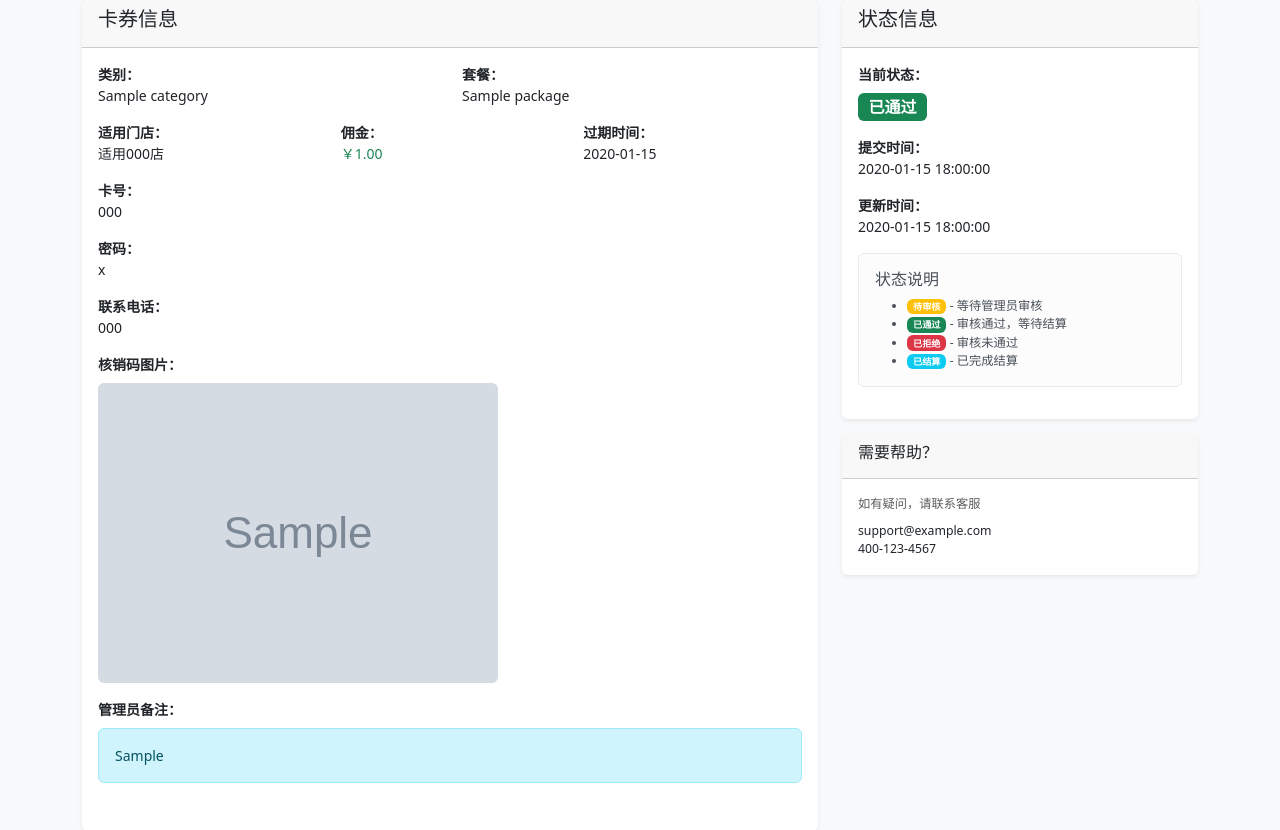
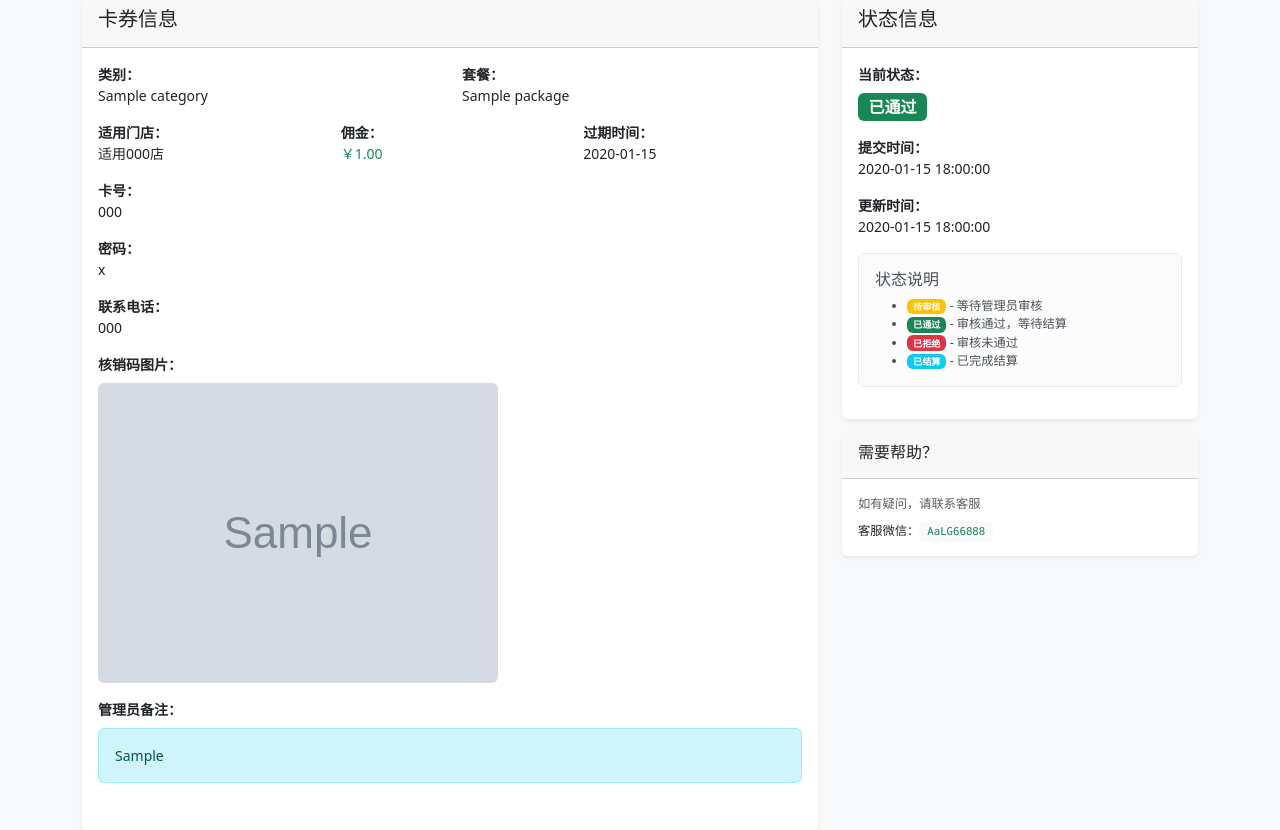
Before and after one commit to jhzhou002/card_recycle, a Django app: page /submission/1/ in a window 1280 px wide. Shown: the part 160-990 px from the top of the page. Run offline with Django 4.2, Linux system fonts and the light colour scheme; a user stored in the database is signed in; tables that the repository leaves empty hold one stand-in row (values such as "Sample post"); grey boxes marked "Sample" are stand-in pictures; parts of the project's set-up code (start-up, migrations or seed data) failed here and were passed over; some libraries are stand-ins or nearby versions.

Commit message:
优化UI显示：简化瓶盖数量显示并更新客服联系方式
- 移除瓶盖数量显示中的"个瓶盖"文字，只保留数字
- 将客服联系方式从邮箱和电话更新为微信：AaLG66888
- 使用绿色微信图标和代码样式突出显示微信号

🤖 Generated with [Claude Code](https://claude.ai/code)

Co-Authored-By: Claude <noreply@anthropic.com>

```diff
--- a/templates/recycling/bottle_cap_detail.html
+++ b/templates/recycling/bottle_cap_detail.html
@@ -166,8 +166,7 @@
             <div class="card-body">
                 <p class="small text-muted mb-2">如有疑问，请联系客服</p>
                 <p class="small mb-0">
-                    <i class="fas fa-envelope"></i> support@example.com<br>
-                    <i class="fas fa-phone"></i> 400-123-4567
+                    <i class="fab fa-weixin text-success"></i> 客服微信：<code class="bg-light text-success px-2 py-1 rounded">AaLG66888</code>
                 </p>
             </div>
         </div>
--- a/templates/recycling/my_submissions.html
+++ b/templates/recycling/my_submissions.html
@@ -187,7 +187,7 @@
                             <tr>
                                 <td>{{ bottle_cap.id }}</td>
                                 <td>
-                                    <span class="text-info">{{ bottle_cap.get_qr_code_count }}个瓶盖</span>
+                                    <span class="text-info">{{ bottle_cap.get_qr_code_count }}</span>
                                     <div class="d-block d-sm-none">
                                         {% if bottle_cap.is_settled %}
                                         <small class="badge bg-success">已结算</small>
--- a/templates/recycling/submission_detail.html
+++ b/templates/recycling/submission_detail.html
@@ -151,8 +151,7 @@
             <div class="card-body">
                 <p class="small text-muted mb-2">如有疑问，请联系客服</p>
                 <p class="small mb-0">
-                    <i class="fas fa-envelope"></i> support@example.com<br>
-                    <i class="fas fa-phone"></i> 400-123-4567
+                    <i class="fab fa-weixin text-success"></i> 客服微信：<code class="bg-light text-success px-2 py-1 rounded">AaLG66888</code>
                 </p>
             </div>
         </div>
```
